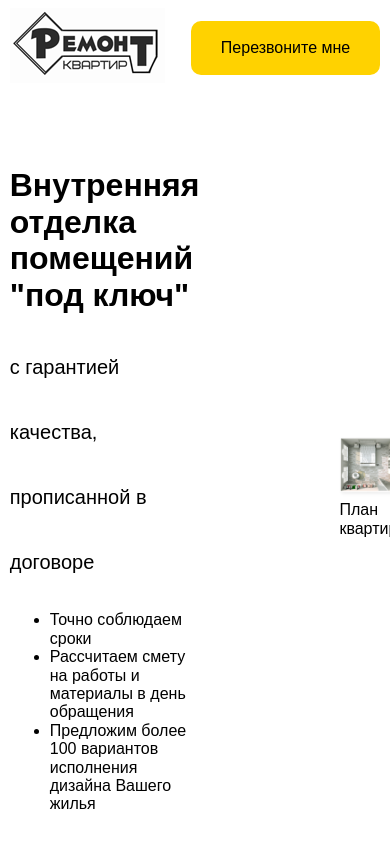
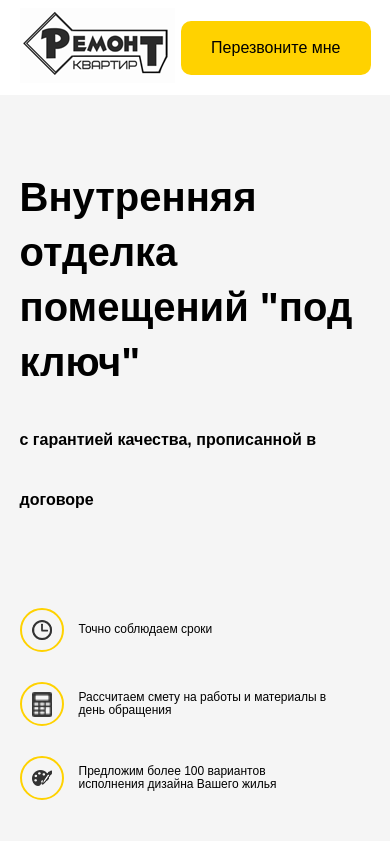
Before and after one commit to Rinat0776/webstart, a plain HTML site: page src/index.html in a window 390 px wide. Shown: the top 841 px of the page. Drawn offline with Linux system fonts and the light colour scheme.

Commit message:
Сверстан и одаптирован блок hero

```diff
--- a/src/index.html
+++ b/src/index.html
@@ -34,7 +34,7 @@
       <div class="container">
         <div class="hero-block">
           <div class="hero-text">
-            <h1 class="hero__title">Внутренняя отделка
+            <h1 class="hero-text__title">Внутренняя отделка
               помещений "под ключ"
             </h1>
             <span class="hero-text__subtitle">
@@ -42,16 +42,19 @@
             </span>
             <ul class="hero-list">
               <li class="hero-list__item">
-                  <div class="hero-list__image"></div>
-                   <span class="hero-list__text">Точно соблюдаем сроки</span>
+                <div class="hero-list__image">
+                  <img src="img/hero/clock.png" alt="clock"></div>
+                <span class="hero-list__text">Точно соблюдаем сроки</span>
               </li>
               <li class="hero-list__item">
-                <div class="hero-list__image"></div>
+                <div class="hero-list__image">
+                  <img src="img/hero/calculator.png" alt="calculator"></div>
                 <span class="hero-list__text">Рассчитаем смету на работы
                   и материалы в день обращения</span>
               </li>
               <li class="hero-list__item">
-                <div class="hero-list__image"></div>
+                <div class="hero-list__image">
+                  <img src="img/hero/paint-board.png" alt="paint-board"></div>
                 <span class="hero-list__text">Предложим более 100 вариантов
                   исполнения дизайна Вашего жилья</span>
               </li>
@@ -59,7 +62,7 @@
 
           </div>
           <!-- /.hero-text -->
-          <div class="hero-image"><img src="img/hero-image.png" alt="">План квартиры</div>
+          <div class="hero-image"><img src="img/hero/hero-image.png" alt="">План квартиры</div>
           <!-- /.hero-image -->
         </div>
         <!-- /.hero-block -->
--- a/src/sass/_interface.sass
+++ b/src/sass/_interface.sass
@@ -7,10 +7,11 @@
 @media  ( max-width: 768px )
    .container
      max-width: 580px
-     width: 95%
+     width: 90%
 
 body
  font-family: sans-serif
+
 img
   width: 100%
 .button
--- a/src/sass/blocks/_colors.sass
+++ b/src/sass/blocks/_colors.sass
@@ -1,2 +1,3 @@
 $main-color: #ffd200
 $text-color:  #333333
+$block-color:  #f5f5f5
--- a/src/sass/blocks/_hero.sass
+++ b/src/sass/blocks/_hero.sass
@@ -1,17 +1,70 @@
 .hero
   padding:  50px 0
+  background-color:  $block-color
   &-block
      display: flex
-     align-items: center
+     justify-content: space-between
   &-text
-     flex-basis: 50%
+     flex-basis: 55%
      padding-right: 140px
      &__title
-        font-size: 41px
+        display: inline-block
+        font-size: 40px
+        font-weight: 600
+        line-height: 55px
+        margin-top: 25px
+        margin-bottom: 20px
+     &__subtitle
+         display: inline-block
+         font-size: 20px
+         font-weight: 600
+         line-height: 60px
+  &-list
+     margin-top: 40px
+     padding: 0
+     &__item
+        display: flex
+        align-items: center
+        font-size: 14px
         font-weight: 400
-        line-height: 55px
-        margin-bottom: 25px
-     &__subtitle
-         font-size: 20px
-         font-weight: 500
-         line-height: 65px
+        margin-top: 15px
+        padding-top:  10px
+     &__image
+        flex-basis: 20px
+        height: 20px
+        border: 2px solid  $main-color
+        border-radius: 50%
+        display: flex
+        align-items: center
+        justify-content: center
+        margin-right: 30px
+        padding: 10px
+     &__text
+        max-width:  250px
+
+@media  ( max-width: 1200px )
+   .hero
+      &-block
+        flex-direction: column
+      &-list
+         margin-bottom: 44px
+      &-text
+         padding-right: 10px
+
+@media  ( max-width: 768px )
+   .hero
+     &-text
+        &__litle
+            font-size: 24px
+            font-weight: 1.4
+            margin-bottom: 15px
+        &__subtitle
+            font-size: 16px
+            margin-bottom: 28px
+     &-list
+        &__item
+           margin-bottom: 20px
+        &__text
+            font-size: 12px
+        &__image
+           margin-right: 15px
--- a/src/sass/blocks/_navbar.sass
+++ b/src/sass/blocks/_navbar.sass
@@ -12,6 +12,7 @@
      display: flex
      flex-direction: column
   &__contacts
+     margin-top: 10px
      margin-right: 30px
   &__phone
      display: inline-block
@@ -19,7 +20,7 @@
      font-size: 20px
      font-weight: 400
      text-decoration:  none
-     margin-top: 14px
+     margin-top: 5px
 @media  ( max-width: 768px )
   .navbar
    &__contacts
@@ -29,4 +30,3 @@
      padding: 15px 26px
   &__logo
      width: 90px
-     border: none
```
Also changed, not shown: src/css/style.css, src/img/hero-image.png (deleted), src/img/hero/calculator.png (added), src/img/hero/clock.png (added), src/img/hero/hero-image.png (added), src/img/hero/paint-board.png (added), 1 other file.
